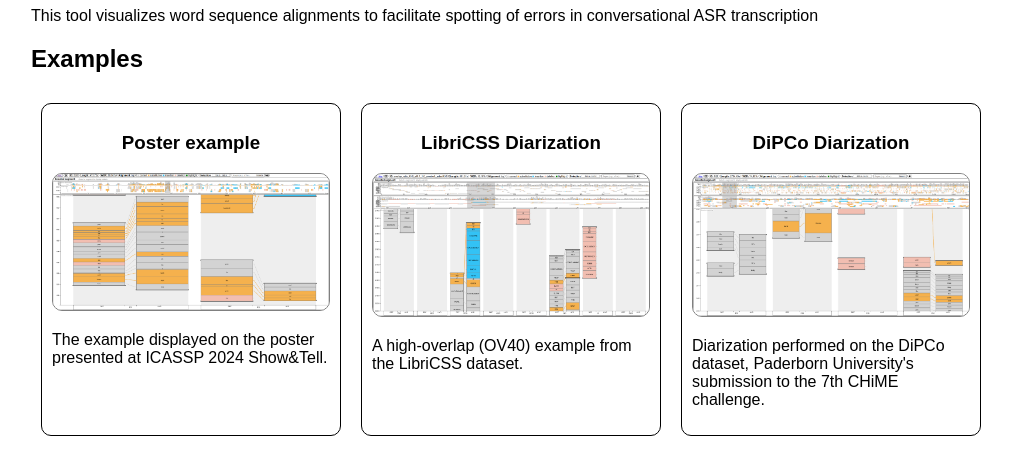
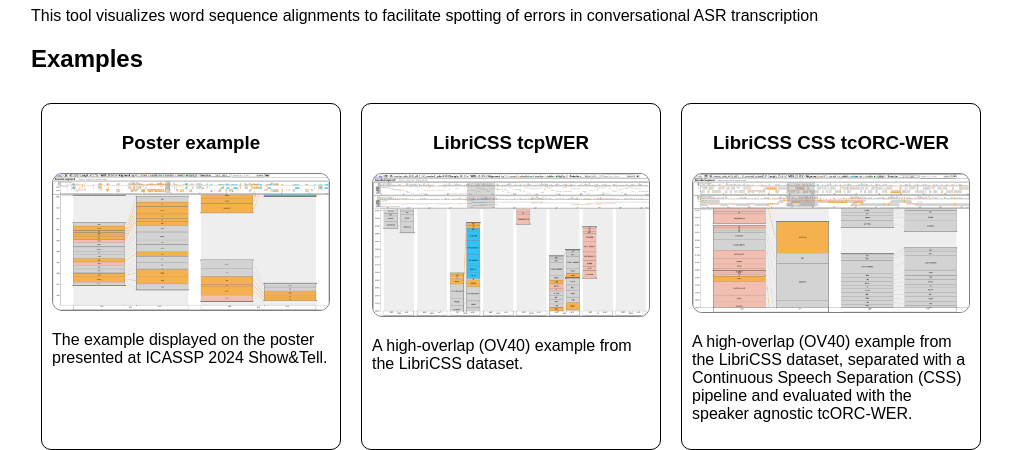
Before and after one commit to fgnt/meeteval_viz, a plain HTML site: page index.html in a window 1280 px wide. Shown: the part 73-523 px from the top of the page, without its empty margins (49-1061 px from the left). Drawn offline with Linux system fonts and the light colour scheme.

Commit message:
Add tcorc demo page

```diff
--- a/index.html
+++ b/index.html
@@ -68,12 +68,17 @@
         <p>The example displayed on the poster presented at ICASSP 2024 Show&Tell.</p>
     </a>
     <a class="card" href="https://groups.upb.de/nt/meeteval/icassp2024-demo/libricss_diarization/overlap_ratio_40.0_sil0.1_1.0_session8_actual40.5_System_tcp.html?selection=213.9-220.5">
-        <h3>LibriCSS Diarization</h3>
+        <h3>LibriCSS tcpWER</h3>
         <img src="images/libricss.png" alt="Example screenshot">
         <p>A high-overlap (OV40) example from the LibriCSS dataset.</p>
     </a>
+    <a class="card" href="https://groups.upb.de/nt/meeteval/icassp2024-demo/libricss_css/overlap_ratio_40.0_sil0.1_1.0_session8_actual40.5_System_tcorc.html?selection=213.9-220.5">
+        <h3>LibriCSS CSS tcORC-WER</h3>
+        <img src="images/libricss_tcorc.png" alt="Example screenshot">
+        <p>A high-overlap (OV40) example from the LibriCSS dataset, separated with a Continuous Speech Separation (CSS) pipeline and evaluated with the speaker agnostic tcORC-WER.</p>
+    </a>
     <a class="card" href="https://groups.upb.de/nt/meeteval/icassp2024-demo/dipco_paderborn/S28_System_tcp.html?selection=235-243">
-        <h3>DiPCo Diarization</h3>
+        <h3>DiPCo tcpWER</h3>
         <img src="images/dipco.png" alt="Example screenshot">
         <p>Diarization performed on the DiPCo dataset, Paderborn University's submission to the 7th CHiME challenge.</p>
     </a>
@@ -92,7 +97,7 @@
         <img src="images/jupyterlite.png" alt="JupyterLite screenshot">
         <p>The JupyterLite notebook that generates the visualization in the browser. Run it with you own data, no installation required!</p>
     </a>
-    <a class="card" href="https://groups.upb.de/nt/meeteval/icassp2024-demo/dipco_ntt/index.html">
+    <a class="card" href="https://groups.de/nt/meeteval/icassp2024-demo/dipco_ntt/index.html">
         <h3>Session Browser</h3>
         <img src="images/overview-table.png" alt="JupyterLite screenshot">
         <p>Browse results across different sessions.</p>
```
Also changed, not shown: images/libricss_tcorc.png (added).
